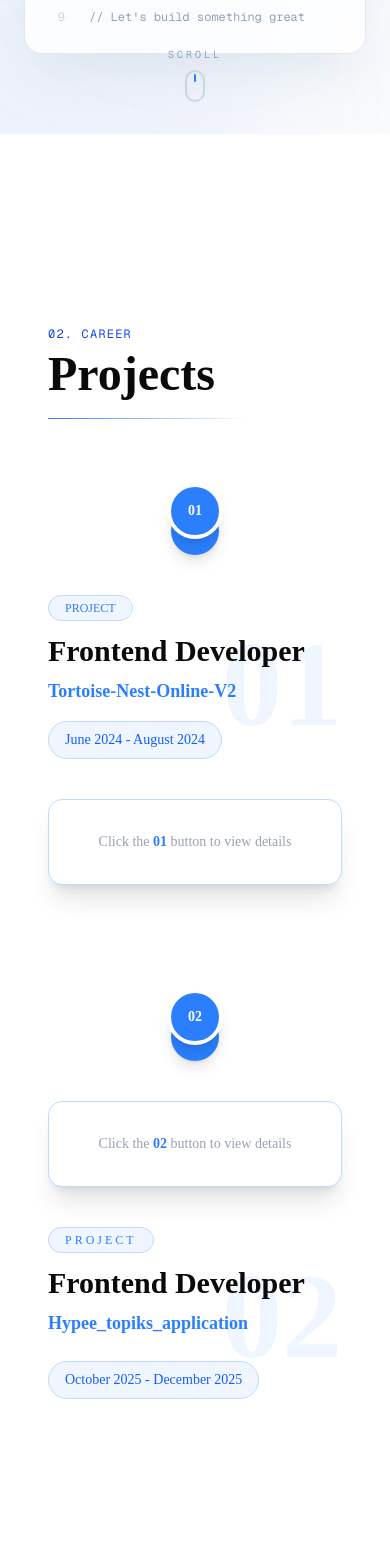
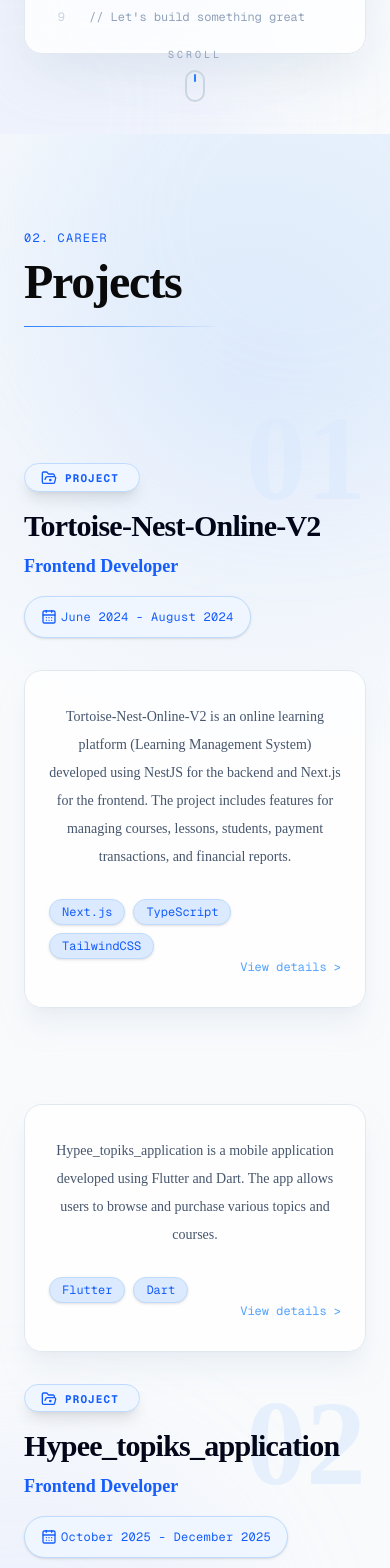
Before and after one commit to LongNguyen04064/portfolio_long, a Next.js app: page / in a window 390 px wide. Shown: the part 1400-2968 px from the top of the page. Built offline with nearby package versions, Linux system fonts and the light colour scheme.

Commit message:
feat: refactor Project component layout and add ProjectCard for improved project details display

```diff
--- a/app/page.tsx
+++ b/app/page.tsx
@@ -1,8 +1,6 @@
 import Project from "@/components/project";
 import Header from "@/components/header";
 import Info from "@/components/info";
-import info from "@/components/info";
-import Image from "next/image";
 
 export default function Home() {
   return (
@@ -10,10 +8,8 @@ export default function Home() {
       <Header/>
       <main className="flex-1 pt-16">
         <Info/>
+        <Project/>
       </main>
-      <section className="py-28 px-6 relative overflow-hidden">
-        <Project/>
-      </section>
     </div>
   );
 }
--- a/components/project.tsx
+++ b/components/project.tsx
@@ -1,6 +1,8 @@
 "use client"
 
 import { useState } from "react";
+import ProjectCard from "./projectcard"
+import { FolderOpenDot, CalendarDays } from "lucide-react";
 
 export default function Project() {
     //Ham quan ly trang thai cua project duoc mo hoac dong
@@ -12,6 +14,12 @@ export default function Project() {
             description:"Tortoise-Nest-Online-V2 is an online learning platform (Learning Management System) developed using NestJS for the backend and Next.js for the frontend. The project includes features for managing courses, lessons, students, payment transactions, and financial reports.",
             role:"Frontend Developer",
             tags:["Next.js", "TypeScript", "TailwindCSS"],
+            objective:[
+                "Developed the frontend using Next.js, TypeScript, and Tailwind CSS.",
+                "Built responsive and user-friendly UI components and pages.",
+                "Developed reusable UI components using Next.js.",
+                "Implemented interfaces for courses, lessons, students, teachers, and payments.",
+            ],
             spring:{
                 start:"2024/06",
                 end:"2024/08"
@@ -21,6 +29,11 @@ export default function Project() {
             description:"Hypee_topiks_application is a mobile application developed using Flutter and Dart. The app allows users to browse and purchase various topics and courses.",
             role:"Frontend Developer",
             tags:["Flutter", "Dart"],
+            objective:[
+                "Designed and implemented mobile interfaces based on application requirements.",
+                "Developed reusable Flutter widgets for lessons and learning features.",
+                "Tested UI interactions and optimized the application for a better user experience.",
+        ],
             spring:{
                 start:"2025/10",
                 end:"2025/12"
@@ -46,15 +59,18 @@ export default function Project() {
     };
 
   return (
-    <section  className='max-w-7xl mx-auto py-20 px-6'>
-        <div className='mb-6'>
-            <p className='font-mono text-xs text-blue-700 tracking-widest uppercase mb-2'>02. Career</p>
-            <div className='flex items-end justify-between flex-wrap gap-4'>
-                <h2 className='text-5xl font-bold'>Projects</h2>
+    <section id="projects" className='relative min-h-screen overflow-hidden bg-slate-50 py-24 lg:py32'>
+        <div className='pointer-events-none absolute inset-0 bg-[radial-gradient(circle_at_65%_15%,rgba(59,130,246,0.10),transparent_30%)]'/>
+        <div className='pointer-events-none absolute -top-40 -right-40 w-125 h-125 rounded-full bg-blue-200/20 blur-3xl'/>
+        <div className='pointer-events-none absolute -bottom-50 -left-50 w-112.5 h-112.5 rounded-full bg-indigo-200/20 blur-3xl'/>
+        <div className="relative z-10 mx-auto w-full max-w-7xl px-6 sm:px-8 lg:px-10">
+            <div className='mb-6 lg:mb-20'>
+                <p className='font-mono text-xs text-blue-600 tracking-widest uppercase mb-3'>02. Career</p>
+                <div className='flex items-end justify-between flex-wrap gap-5'>
+                    <h2 className='text-5xl font-bold tracking-tight sm:text-6xl'>Projects</h2>
                 </div>
                 <div className='mt-5 h-px w-50 bg-linear-to-r from-blue-500 to-transparent'></div>
             </div>
-
             <div className='relative'>
                 <div className='absolute left-1/2 top-0 h-full w-px -translate-x-1/2 bg-blue-300 hidden md:block'></div>
                 {
@@ -62,12 +78,11 @@ export default function Project() {
                         const isLeft = index % 2 === 0;
                         const isActive = activeProject === index;
                         return (
-                        <div key={project.title} className="relative grid grid-cols-1 md:grid-cols-2 gap-10 md:gap-20 py-16 md:py-20">
+                            <div key={project.title} className="relative grid grid-cols-1 gap-8 py-12 md:grid-cols-2 md:gap-20 md:py-20">
                                 <button
                                     onClick={() => handleProjectClick(index)}
-                                aria-label={"Show ${project.title} details"}
-                                className="absolute z-30 top-10 md:top-24 left-1/2 -translate-x-1/2 w-14 h-14 rounded-full flex items-center justify-center font-bold text-sm border-4 border-white shadow-lg transition-all duration-300 md:flex"
-                                >
+                                    aria-label={`Show ${project.title} details`}
+                                    className="cursor-pointer absolute z-30 top-0 md:top-24 left-1/2 -translate-x-1/2 w-12 h-12 rounded-full hidden md:flex items-center justify-center font-bold text-lg border-4 border-blue-600 hover:scale-110 shadow-lg transition-all duration-300">
                                     {/*Ping effect*/}
                                     {isActive && (
                                         <>
@@ -75,13 +90,11 @@ export default function Project() {
                                             <span className="absolute -inset-2 rounded-full border border-blue-300 opacity-70 animate-pulse"></span>
                                         </>
                                     )}
-                                {/*button*/}
-                                <span
-                                        className={`relative z-10 w-full h-full rounded-full flex items-center justify-center  transition-all duration-300
+                                    <span className={`relative z-10 w-full h-full rounded-full flex items-center justify-center transition-all duration-300
                                         ${
                                             isActive
-                                                    ? "bg-blue-700 text-white scale-110"
-                                                    : "bg-blue-500 text-white hover:bg-blue-700 hover:scale-110"
+                                                ? "bg-linear-to-l from-blue-600 to-indigo-500 text-white scale-110"
+                                                : "bg-white text-blue-600 hover:scale-100"
                                         }
                                         `}
                                     >
@@ -89,167 +102,72 @@ export default function Project() {
                                     </span>
                                 </button>
 
-                            <button
-                                onClick={() => handleProjectClick(index)}
-                                className={` md:hidden w-12 h-12 rounded-full mx-auto flex items-center justify-center text-sm font-bold text-white shadow-lg transition-all duration-300
-                                    ${
-                                        isActive
-                                            ? "bg-blue-700 scale-110"
-                                            : "bg-blue-500 hover:bg-blue-700"
-                                    }
+                                {isLeft ? (
+                                    <>
+                                    {/*Left side*/}
+                                        <div className="relative pt-16 md:pt-0 md:pr-10 flex flex-col justify-center">
+                                            <span className="pointer-events-none absolute text-[120px] md:text-[180px] leading-none font-black text-blue-100/60 -z-10 right-0 top-0 select-none">
+                                                {(index + 1).toString().padStart(2, '0')}
+                                            </span>
+                                            <div className="flex w-fit pt-1.5 px-4 py-1 gap-1 rounded-full text-blue-600 border border-blue-200 bg-blue-50 shadow-lg backdrop-blur">
+                                                <FolderOpenDot className="h-4 w-4"/>
+                                                <span className="inline-flex px-1 text-[11px] font-bold font-mono tracking-widest uppercase">
+                                                    Project
+                                                </span>
+                                            </div>
+                                            <h2 className={`mt-4 text-3xl lg:text-4xl font-black tracking-tight transition-all duration-300
+                                                    ${isActive ? "text-blue-600" : "text-slate-950"}
                                                     `}
                                                 >
-                                    <span className="relative">
-
-                                        {isActive && (
-                                            <span className="
-                                                absolute
-                                                -inset-3
-                                                rounded-full
-                                                border
-                                                border-blue-400
-                                                animate-ping
-                                            "></span>
-                                        )}
-                                        {(index + 1).toString().padStart(2, "0")}
-                                    </span>
-                                </button>
-
-                            {isLeft ? (
-                                <>
-                                    <div className="relative pr-0 md:pr-10 flex flex-col justify-center">
-                                        <span className="absolute text-[120px] md:text-[180px] font-black text-blue-50 -z-10 right-0 top-0 select-none">
-                                            {(index + 1).toString().padStart(2, '0')}
-                                        </span>
-                                        <span className="text-xs uppercase tracking-[30x] text-blue-500 rounded-full border border-blue-200 bg-blue-50 px-4 py-1 w-fit">
-                                            Project
-                                        </span>
-                                        <h2 className="text-3xl font-bold mt-3">
+                                                {project.title}
+                                            </h2>
+                                            <h3 className="mt-2 text-lg font-semibold text-blue-600">
                                                 {project.role}
-                                        </h2>
-                                        <h3 className="text-lg font-semibold mt-2 text-blue-500">
-                                            {project.title}
                                             </h3>
-                                        <div className="mt-4 inline-flex w-fit rounded-full border border-blue-200 bg-blue-50 px-4 py-2 text-sm text-blue-600">
+                                            <div className="mt-4 gap-1 pt-3 pb-1 flex w-fit rounded-full border border-blue-200 bg-blue-50 tracking-wide px-4 py-2 text-xs font-mono text-blue-600 shadow-sm backdrop-blur">
+                                                <CalendarDays className="h4 w-4 pb-2 "/>
                                                 {formatMonth(project.spring.start)} -{" "}
                                                 {formatMonth(project.spring.end)}
                                             </div>
                                         </div>
-                                    <div className="bg-white rounded-xl border border-blue-200 shadow-xl overflow-hidden transition-all duration-500">
-                                        <div className={`transition-all duration-500 ease-in-out
-                                            ${
-                                                isActive
-                                                    ? "max-h-150 opacity-100 p-8"
-                                                    : "max-h-0 opacity-0 p-0"
-                                                }
-                                        `}>
-                                            <p className="leading-8 text-gray-800">
-                                                {project.description}
-                                            </p>
-                                            <div className="mt-8 flex flex-wrap gap-3">
-                                                {project.tags.map((tag) =>(
-                                                    <span key={tag} className="px-3 py-1 rounded-full border border-blue-200 bg-blue-50 text-blue-600 text-sm">
-                                                        {tag}
-                                                    </span>
-                                                ))}
-                                            </div>
-
-                                            <div className="mt-8 pt-6 border-t border-gray-100">
-                                                <p className="text-sm font-semibold text-gray-700 mb-3">
-                                                    Additional Information
-                                                </p>
-                                                <p className=" text-sm leading-7 text-gray-500">
-                                                    This section is a placeholder
-                                                    for additional project
-                                                    information. You can add
-                                                    your responsibilities,
-                                                    features, challenges,
-                                                    achievements, or technologies
-                                                    used here later.
-                                                </p>
-                                            </div>
-                                        </div>
-
-                                        {!isActive && (
-                                            <div className="p-8 text-center">
-                                                <p className=" text-sm text-gray-400">
-                                                    Click the{" "}
-                                                    <span className="text-blue-500 font-semibold">
-                                                        {(index + 1)
-                                                            .toString()
-                                                            .padStart(2, "0")}
-                                                    </span>{" "}
-                                                    button to view details
-                                                </p>
-                                            </div>
-                                        )}
-                                    </div>
+                                        {/*Right side*/}
+                                        <ProjectCard
+                                            project={project}
+                                            index={index}
+                                            isActive={isActive}
+                                            onClick={() => handleProjectClick(index)}
+                                        />
                                     </>
                                 ) : (
                                     <>
-                                    <div className="bg-white rounded-xl border border-blue-200 shadow-xl overflow-hidden transition-all duration-500">
-                                        <div className={`transition-all duration-500 ease-in-out
-                                                ${
-                                                    isActive
-                                                        ? "max-h-150 opacity-100 p-8"
-                                                        : "max-h-0 opacity-0 p-0"
-                                                }
+                                        <ProjectCard
+                                        project={project}
+                                        index={index}
+                                        isActive={isActive}
+                                        onClick={() => handleProjectClick(index)}
+                                        />
+
+                                        <div className="relative pl-0 md:pl-10 flex flex-col justify-center">
+                                            <span className="pointer-events-none absolute text-[120px] md:text-[180px] leading-none font-black text-blue-100/60 -z-10 right-0 top-0 select-none">
+                                                {(index + 1).toString().padStart(2, '0')}
+                                            </span>
+                                            <div className="flex w-fit pt-1.5 px-4 py-1 gap-1 rounded-full text-blue-600 border border-blue-200 bg-blue-50 shadow-lg backdrop-blur">
+                                                <FolderOpenDot className="h-4 w-4"/>
+                                                <span className="px-1 text-[11px] font-bold font-mono tracking-widest uppercase">
+                                                    Project
+                                                </span>
+                                            </div>
+                                            <h2 className={`mt-4 text-3xl lg:text-4xl font-black tracking-tight transition-all duration-300
+                                                    ${isActive ? "text-blue-600" : "text-slate-950"}
                                                     `}
                                                 >
-                                            <p className="leading-8 text-gray-800">
-                                                {project.description}
-                                            </p>
-                                            <div className="flex flex-wrap gap-3 mt-8">
-                                                {project.tags.map((tag) => (
-                                                    <span key={tag} className=" px-3 py-1 rounded-full border border-blue-200 bg-blue-50 text-blue-600 text-sm">
-                                                        {tag}
-                                                    </span>
-                                                ))}
-                                            </div>
-                                            <div className="mt-8 pt-6 border-t border-gray-100">
-                                                <p className="text-sm font-semibold text-gray-700 mb-3">
-                                                    Additional Information
-                                                </p>
-                                                <p className=" text-sm leading-7 text-gray-500">
-                                                    This section is a placeholder
-                                                    for additional project
-                                                    information. You can add
-                                                    your responsibilities,
-                                                    features, challenges,
-                                                    achievements, or technologies
-                                                    used here later.
-                                                </p>
-                                            </div>
-                                        </div>
-                                        {!isActive && (
-                                            <div className="p-8 text-center">
-                                                <p className="text-sm text-gray-400">
-                                                    Click the{" "}
-                                                    <span className=" text-blue-500 font-semibold">
-                                                        {(index + 1)
-                                                            .toString()
-                                                            .padStart(2, "0")}
-                                                    </span>{" "}
-                                                    button to view details
-                                                </p>
-                                            </div>
-                                        )}
-                                    </div>
-
-                                    <div className="relative pl-0 md:pl-10 flex flex-col justify-center">
-                                        <span className="absolute text-[120px] md:text-[180px] font-black text-blue-50 -z-10 right-0 top-0 select-none">
-                                            {(index + 1).toString().padStart(2, '0')}
-                                        </span>
-                                        <span className="text-xs uppercase tracking-[3px] text-blue-500 rounded-full border border-blue-200 bg-blue-50 px-4 py-1 w-fit">
-                                            Project
-                                        </span>
-                                        <h2 className="text-3xl font-bold mt-3">
+                                                {project.title}
+                                            </h2>
+                                            <h3 className="mt-2 text-lg font-semibold text-blue-600">
                                                 {project.role}
-                                        </h2>
-                                        <h3 className="text-lg font-semibold mt-2 text-blue-500">
-                                            {project.title}
                                             </h3>
-                                        <div className="mt-6 inline-flex w-fit rounded-full border border-blue-200 bg-blue-50 px-4 py-2 text-sm text-blue-600">
+                                            <div className="mt-4 gap-1 pt-3 pb-1 flex w-fit rounded-full border border-blue-200 bg-blue-50 tracking-wide px-4 py-2 text-xs font-mono text-blue-600 shadow-sm backdrop-blur">
+                                                <CalendarDays className="h4 w-4 pb-2 "/>
                                                 {formatMonth(project.spring.start)} -{" "}
                                                 {formatMonth(project.spring.end)}
                                             </div>
@@ -261,6 +179,7 @@ export default function Project() {
                     })
                 }
             </div>
+        </div>
     </section>
   )
 }
--- /dev/null
+++ b/components/projectcard.tsx
@@ -0,0 +1,70 @@
+"use client"
+type ProjectCardProps = {
+  project:{
+    title: string
+    description: string
+    tags: string[]
+    objective: string[]
+  }
+  index: number
+  isActive: boolean
+  onClick: () => void
+}
+
+export default function ProjectCard({
+  project,
+  isActive,
+  onClick,
+}:ProjectCardProps) {
+
+  return (
+    <div onClick={onClick} className="group relative w-full overflow-hidden rounded-2xl border border-slate-200 bg-white/80 text-left shadow-xl shadow-slate-200/50 backdrop-blur-xl transition-all duration-300 hover:-translate-y-1 hover:border-blue-200 hover:shadow-blue-100">
+      <div className={`absolute left-0 top-0 h-1 bg-linear-to-r from-blue-500 to-indigo-500 transition-all duration-300
+          ${isActive ? "w-full" : "w-0"}
+        `}
+      />
+      <div className={`overflow-hidden transition-all duration-500 ease-in-out cursor-pointer
+        ${isActive ? "max-h-300 p-7 opacity-100 sm:p-8" : "max-h-0 p-0 opacity-0"}`}>
+          <p className="text-sm leading-7 text-slate-600 sm:text-base">
+            {project.description}
+          </p>
+          <div className="mt-7 flex flex-wrap gap-2">
+            {project.tags.map((tag) =>(
+              <span key={tag} className="rounded-full border border-blue-200 bg-blue-100 px-3 py-1 font-mono text-xs text-blue-600 shadow-sm">
+                {tag}
+              </span>
+            ))}
+          </div>
+          <div className="mt-7 border-t border-slate-200 pt-6">
+            <p className="mb-2 text-sm font-semibold text-slate-700">
+                Objective
+            </p>
+            <ul className="space-y-4">
+              {project.objective.map((item, index) => (
+                <li key={index} className="relative flex items-center gap-2 text-sm leading-7 text-slate-600">
+                  <span className="h-2 w-2 rounded-full bg-blue-500"></span>
+                  <span className="flex flex-1 text-sm leading-7">{item}</span>
+                </li>
+              ))}
+            </ul>
+          </div>
+      </div>
+
+      {!isActive && (
+        <div className="flex min-h-32 flex-col px-6 py-8 text-center cursor-pointer">
+          <p className="text-sm leading-7 text-slate-600 sm:text-base">
+            {project.description}
+          </p>
+          <div className="mt-7 flex flex-wrap gap-2">
+            {project.tags.map((tag) =>(
+              <span key={tag} className="rounded-full border border-blue-200 bg-blue-100 px-3 py-1 font-mono text-xs text-blue-600 shadow-sm">
+                {tag}
+              </span>
+            ))}
+          </div>
+          <span className="shrink-0 flex flex-wrap items-end justify-end gap-1 text-xs text-blue-400 font-mono transition-all group-hover:text-blue-700">View details {">"}</span>
+        </div>
+      )}
+    </div>
+  )
+}
```
Lines whose indentation alone changed are shown as unchanged.
